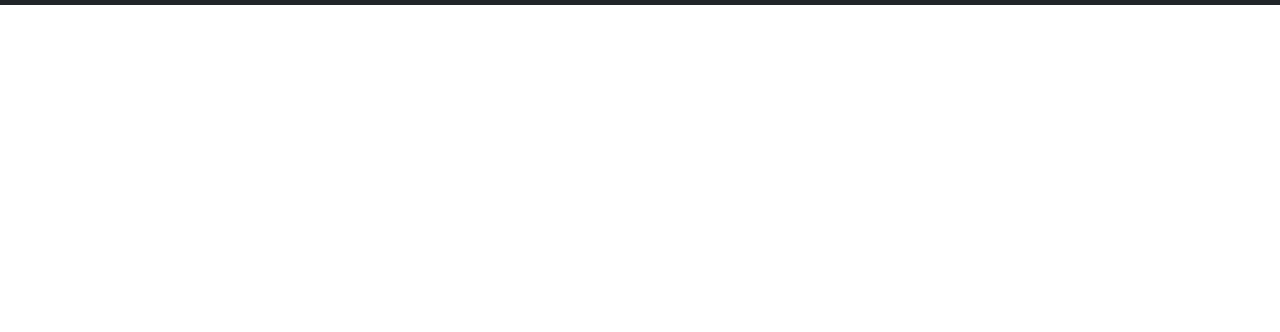
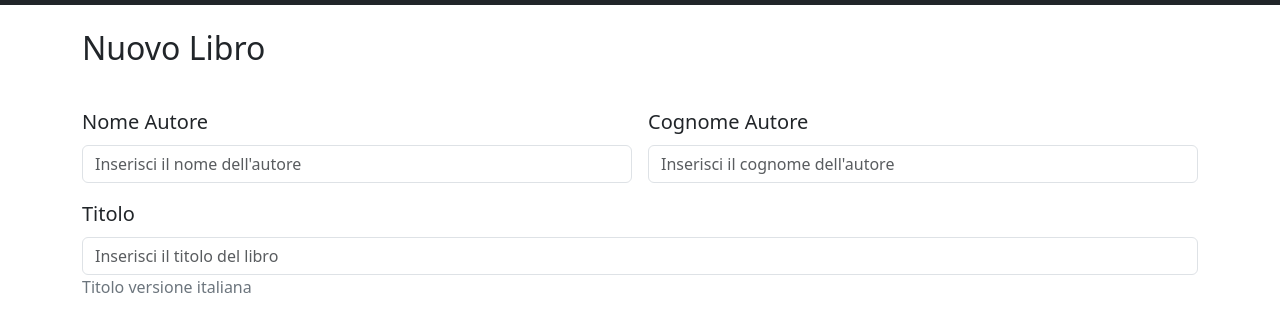
Before and after one commit to alexciccarese/html-css-bootstrap-dashboard, a plain HTML site: page new-book.html in a window 1280 px wide. Shown: the part 86-418 px from the top of the page. Drawn offline with nearby package versions, Linux system fonts and the light colour scheme.

Commit message:
add first part form

```diff
--- a/new-book.html
+++ b/new-book.html
@@ -56,6 +56,29 @@
 
     <main>
       <div class="container pt-4">
+          <h2>Nuovo Libro</h2>
+
+          <form class="row g-3 mt-4">
+            <div class="col-6">
+              <label for="formFile" class="form-label fs-5 fw-medium">Nome Autore</label>
+              <input type="password" class="form-control" id="inputPassword2" placeholder="Inserisci il nome dell'autore" required>
+            </div>
+            <div class="col-6">
+              <label for="formFile" class="form-label fs-5 fw-medium">Cognome Autore</label>
+              <input type="password" class="form-control" id="inputPassword2" placeholder="Inserisci il cognome dell'autore" required>
+            </div>
+            <div class="col-12">
+              <label for="formFile" class="form-label fs-5 fw-medium">Titolo</label>
+              <input type="password" class="form-control" id="inputPassword2" placeholder="Inserisci il titolo del libro" required>
+              <div class="text-secondary">
+                Titolo versione italiana
+              </div>
+            </div>
+          </form>
+          <!-- /aggiungi nuovo libro form -->
+
+
+          </div>
 
       </div>
       <!-- container -->
```
Also changed, not shown: index.html (+3 -3 lines).
